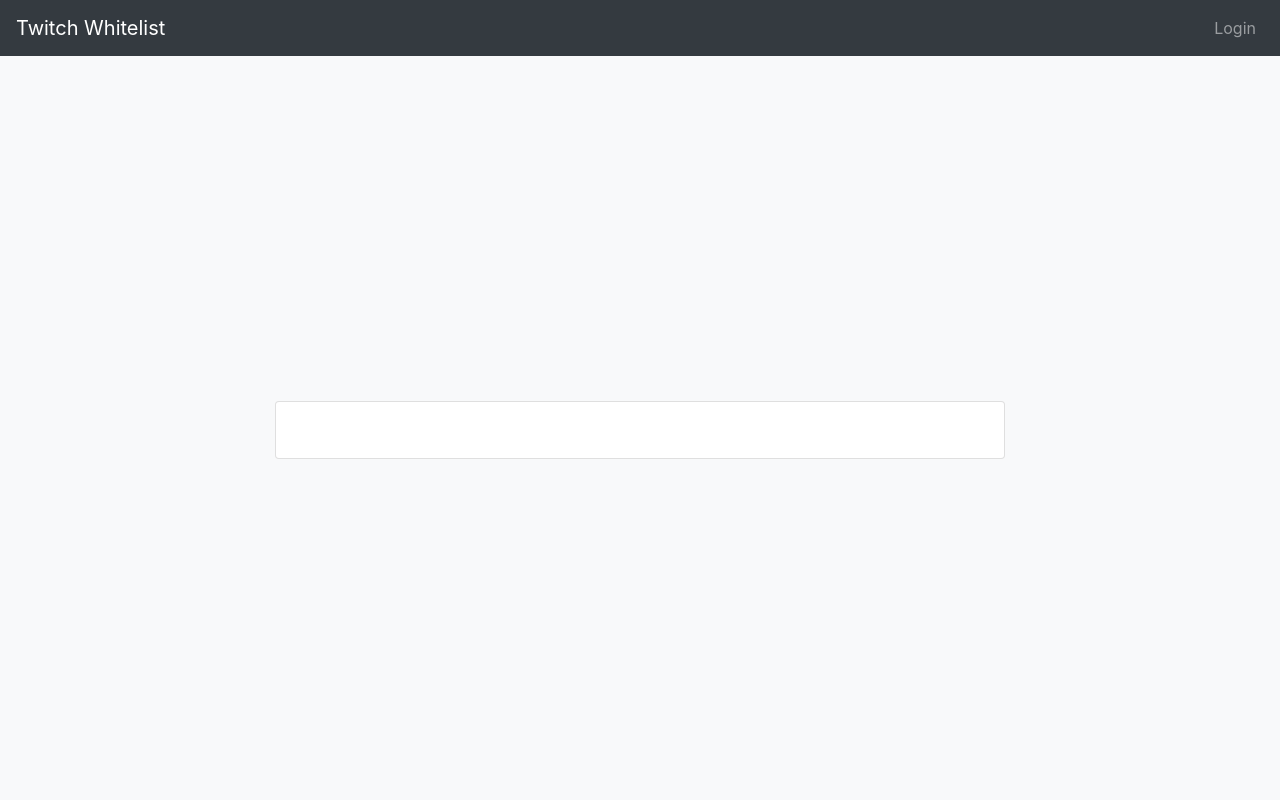
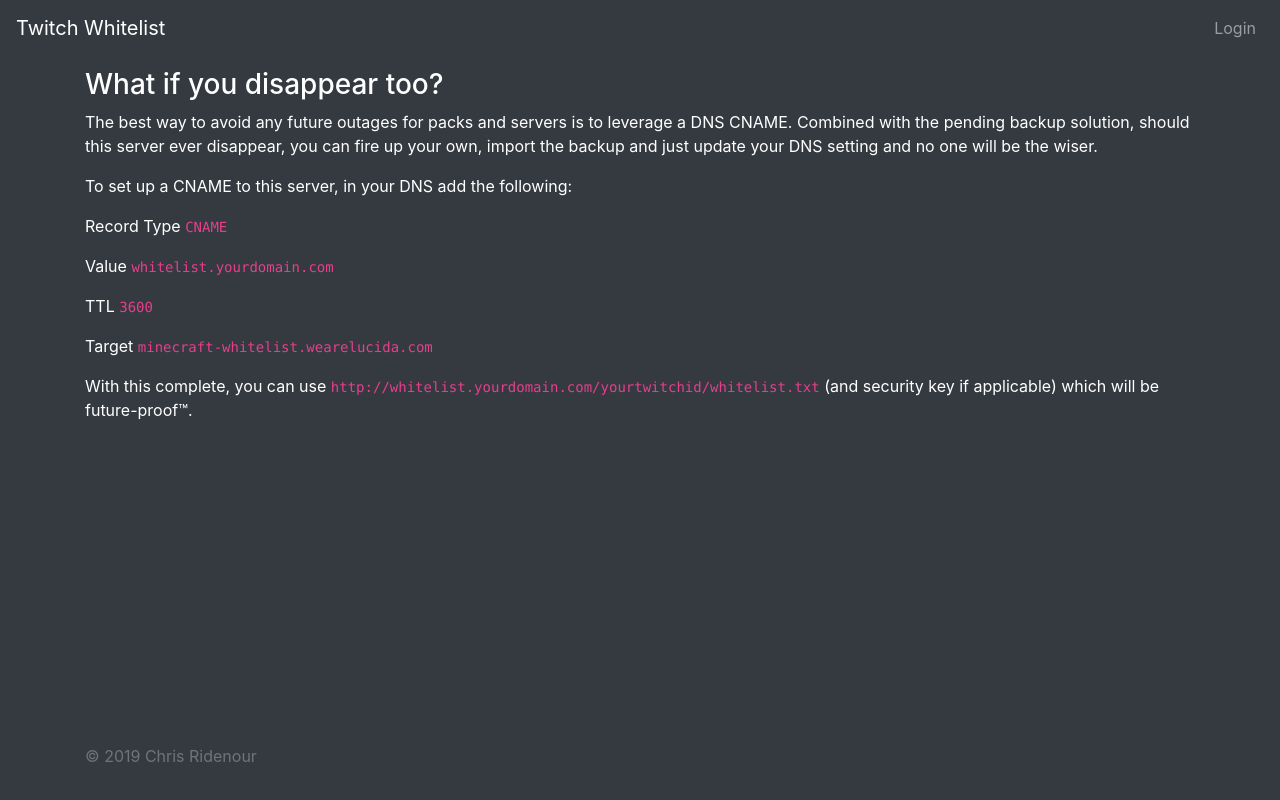
Before and after one commit to cridenour/whitelist, a Django app: page /help/cname in a window 1280 px wide. Run offline with Django 3.2, Linux system fonts and the light colour scheme; some libraries are stand-ins or nearby versions.

Commit message:
Frontend changes, finish cname page

```diff
--- a/assets/css/styles.css
+++ b/assets/css/styles.css
@@ -29,7 +29,8 @@ body {
 /* Main styles */
 main {
     padding-top: 60px;
-    min-height: 100vh;
+    min-height: 90vh;
+    padding-bottom: 60px;
 }
 
 .card-body {
--- a/templates/base.html
+++ b/templates/base.html
@@ -69,6 +69,13 @@
     {% endblock %}
     {% endblock %}
 
+
+    <footer class="footer mt-auto py-3">
+      <div class="container">
+        <span class="text-muted">&copy; 2019 Chris Ridenour</span>
+      </div>
+    </footer>
+
     {% block javascript %}
     <script src="https://code.jquery.com/jquery-3.2.1.slim.min.js" integrity="sha384-KJ3o2DKtIkvYIK3UENzmM7KCkRr/rE9/Qpg6aAZGJwFDMVNA/GpGFF93hXpG5KkN" crossorigin="anonymous"></script>
     <script src="https://cdnjs.cloudflare.com/ajax/libs/popper.js/1.12.9/umd/popper.min.js" integrity="sha384-ApNbgh9B+Y1QKtv3Rn7W3mgPxhU9K/ScQsAP7hUibX39j7fakFPskvXusvfa0b4Q" crossorigin="anonymous"></script>
--- a/templates/cname.html
+++ b/templates/cname.html
@@ -1 +1,22 @@
 {% extends 'base.html' %}
+
+{% block title %}Using CNAMEs | Minecraft Whitelist Redux{% endblock %}
+
+{% block body_class %}bg-dark{% endblock %}
+
+{% block main %}
+<main role="main" class="container explainer mt-2">
+    <div class="row">
+        <div class="col">
+            <h3>What if you disappear too?</h3>
+            <p>The best way to avoid any future outages for packs and servers is to leverage a DNS CNAME. Combined with the pending backup solution, should this server ever disappear, you can fire up your own, import the backup and just update your DNS setting and no one will be the wiser.</p>
+            <p>To set up a CNAME to this server, in your DNS add the following:</p>
+            <p>Record Type <code>CNAME</code></p>
+            <p>Value <code>whitelist.yourdomain.com</code></p>
+            <p>TTL <code>3600</code></p>
+            <p>Target <code>minecraft-whitelist.wearelucida.com</code></p>
+            <p>With this complete, you can use <code>http://whitelist.yourdomain.com/yourtwitchid/whitelist.txt</code> (and security key if applicable) which will be future-proof&trade;.</p>
+        </div>
+    </div>
+</main>
+{% endblock %}
--- a/templates/whitelist.html
+++ b/templates/whitelist.html
@@ -35,7 +35,7 @@
             <label>VIPs</label>
             <ul>
                 {% for v in vips %}
-                <li>{{ v.current_username }} <a title="Remove VIP" href="{% url 'remove-vip' v.id %}"><i class="fa fa-close"></i></a></li>
+                <li>{{ v.current_username }} <a title="Remove VIP" href="{% url 'remove-vip' v.id %}"><i class="fa fa-ban"></i></a></li>
                 {% endfor %}
             </ul>
             <a href="{% url 'add-vip' %}" class="btn btn-primary btn-sm"><i class="fa fa-plus"></i> Add VIP</a>
@@ -46,7 +46,7 @@
             <p class="text-muted">Have a troll? Ban their minecraft account ahead of time.</p>
             <ul>
                 {% for b in bans %}
-                <li>{{ b.current_username }} <a title="Remove Ban" href="{% url 'remove-ban' b.id %}"><i class="fa fa-close"></i></a></li>
+                <li>{{ b.current_username }} <a title="Remove Ban" href="{% url 'remove-ban' b.id %}"><i class="fa fa-ban"></i></a></li>
                 {% endfor %}
             </ul>
             <a href="{% url 'add-ban' %}" class="btn btn-danger btn-sm"><i class="fa fa-plus"></i> Add Ban</a>
```
Also changed, not shown: templates/explainer.html (+1 -7 lines).
